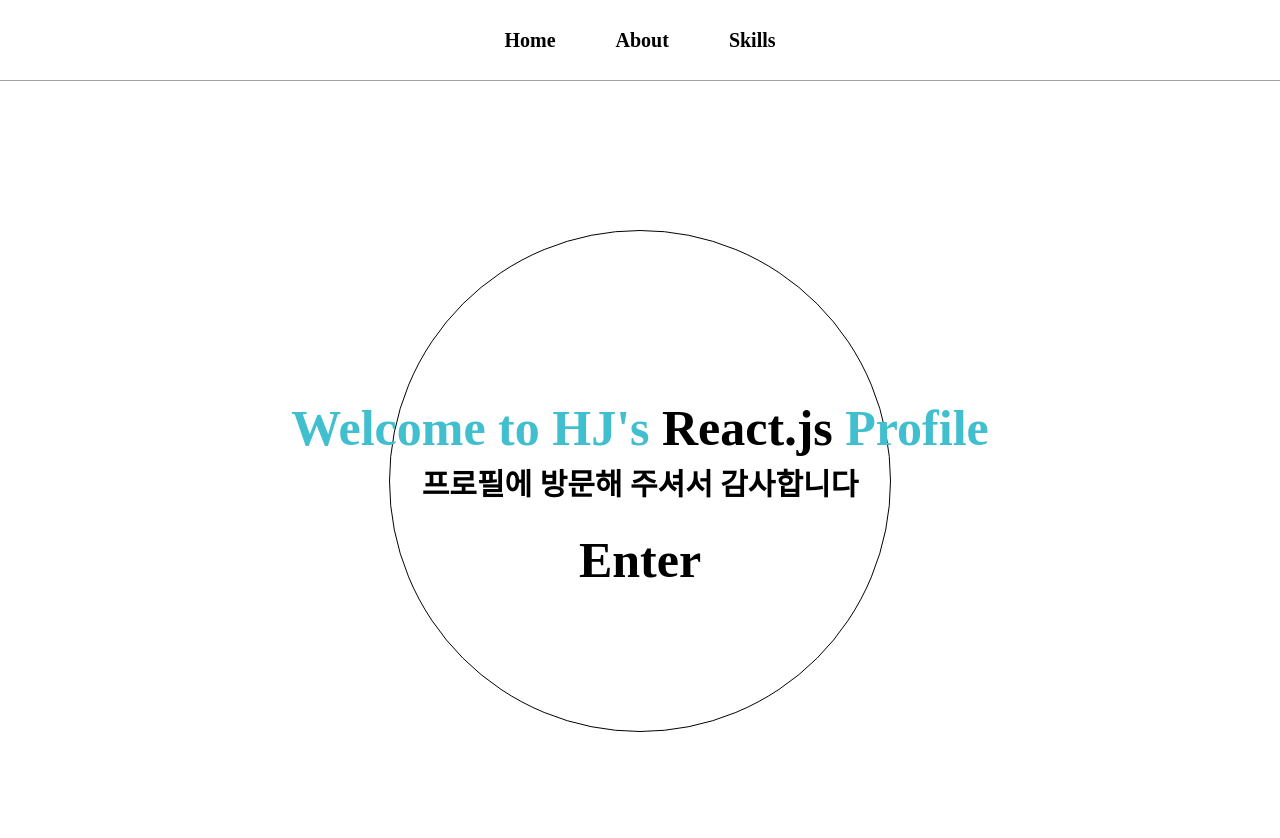
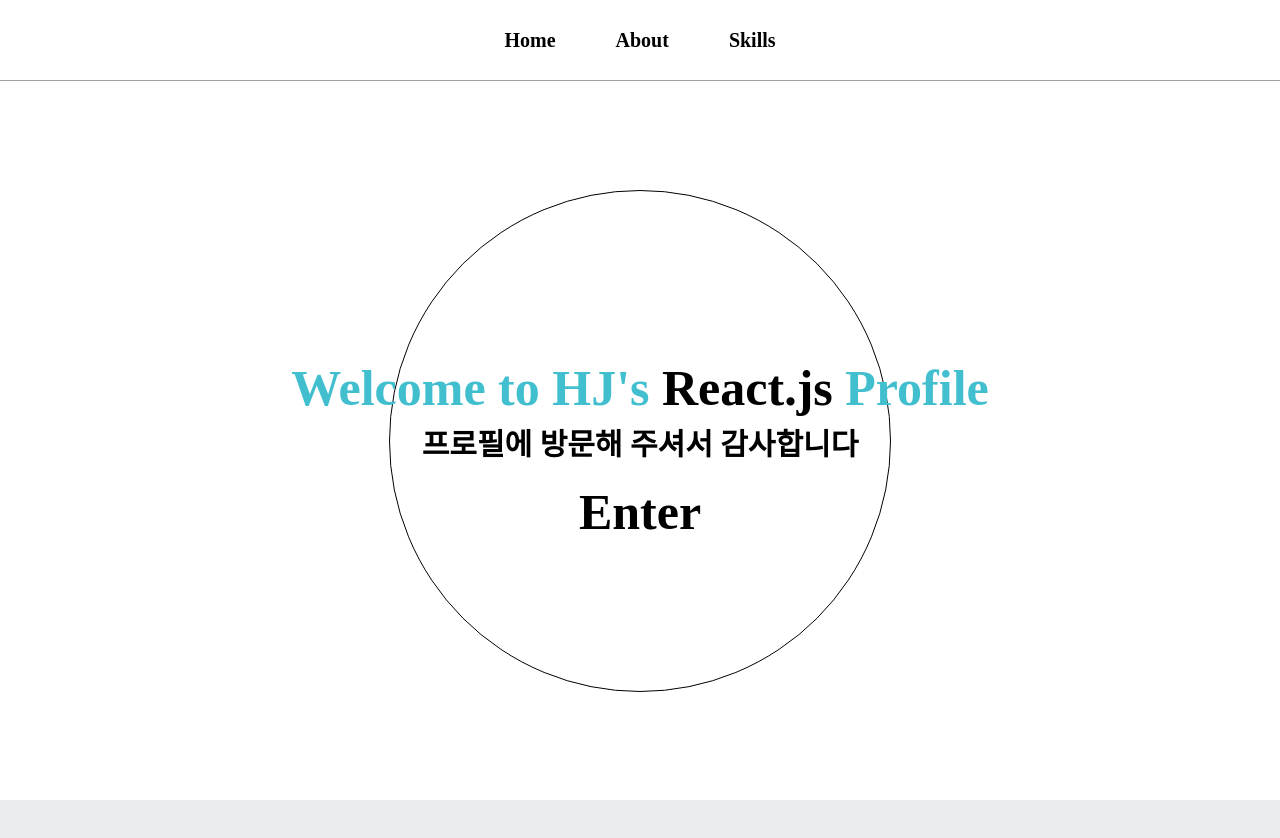
Before and after one commit to hhhjj503/React_Portfolio, a React (Create React App) app: page / in a window 1280 px wide. Shown: the top 838 px of the page. After the commit the page ends 800 px from the top, so only its background shows below. Built offline with nearby package versions, Linux system fonts and the light colour scheme.

Commit message:
20221118

```diff
--- a/src/styles/DivWrapper.js
+++ b/src/styles/DivWrapper.js
@@ -4,7 +4,8 @@
   //width: ${(props) => props.widthValue};
   width: 100%;
   padding: 200px;
-  height: 100vh;
+  height: 100%;
+  min-height: calc(100vh - 80px);
   box-sizing: border-box;
   margin: 0 auto;
   background: white;
@@ -26,15 +27,13 @@
 
   &.skills {
     height: 100%;
-    min-height: 900px;
+    min-height: calc(100vh - 80px);
 
     @media screen and (min-width: 480px) and (max-width: 767px) {
       height: 100vh;
-      min-height: initial;
     }
 
     @media screen and (min-width: 320px) and (max-width: 479px) {
-      min-height: initial;
     }
   }
 
```
